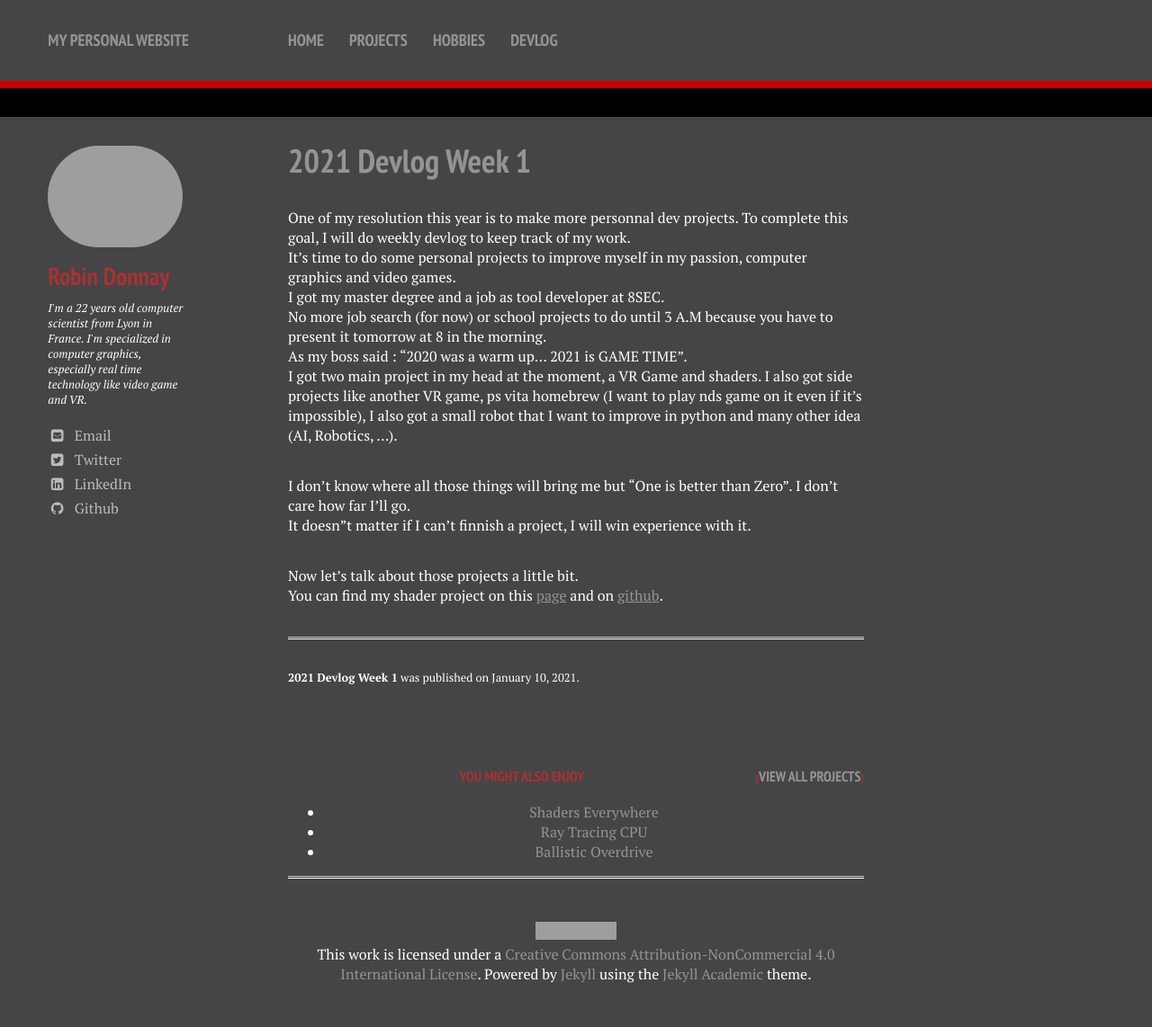
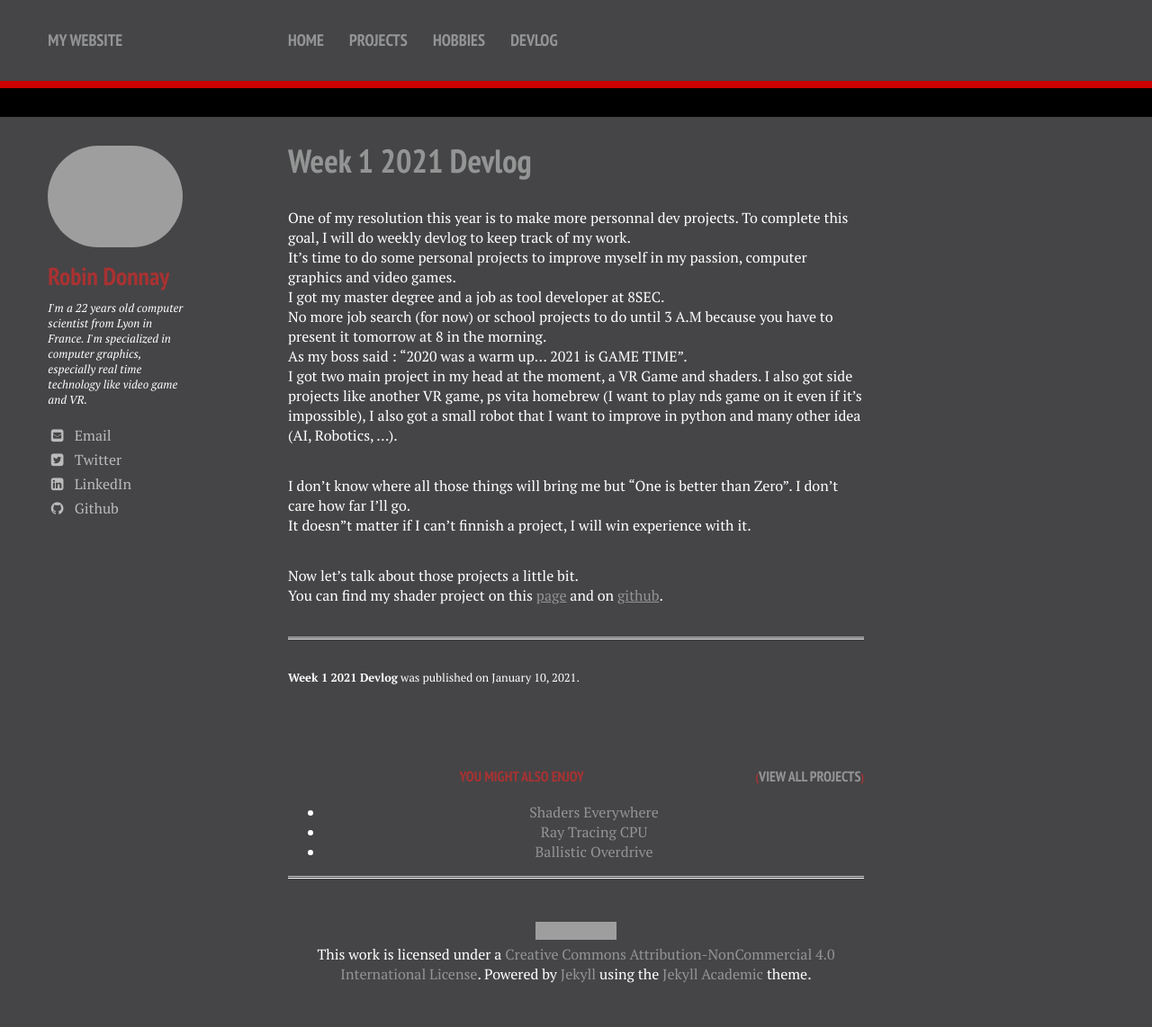
Before and after one commit to Aros69/RobinDonnay, a Jekyll site: the page built from _posts/2021-01-10-DevLogWeek1.md, in a window 1280 px wide. Shown: the whole page at 90% size. Built offline with Jekyll 4.4.1, drawn with Linux system fonts in a browser that asks for light colours; nearby versions of some CDN libraries; grey boxes are pictures that could not be loaded.

```diff
--- a/_config.yml
+++ b/_config.yml
@@ -1,6 +1,6 @@
 # Site wide configuration
 
-title: My Personal Website
+title: My Website
 locale: en_US
 logo: # filename of a logo image that has been placed into your images directory
 
--- a/_posts/2021-01-10-DevLogWeek1.md
+++ b/_posts/2021-01-10-DevLogWeek1.md
@@ -1,6 +1,6 @@
 ---
 layout: post
-title: "2021 Devlog Week 1"
+title: "Week 1 2021 Devlog"
 excerpt: "The begining of a great adventure"
 tags: [Devlog, Shader, VR, Projects]
 category: presentation
```
Also changed, not shown: devlog.md (+1 -1 lines).
